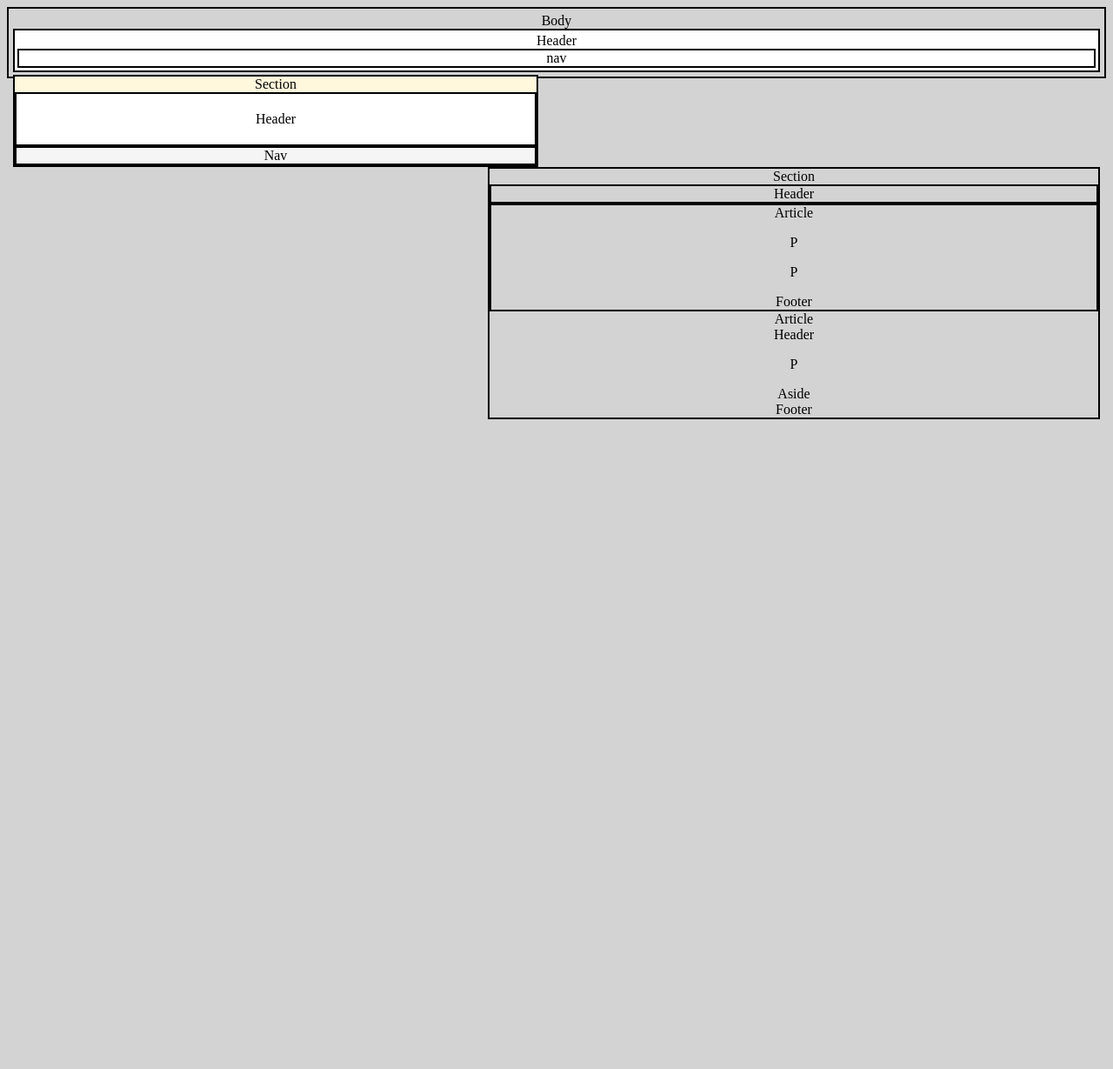
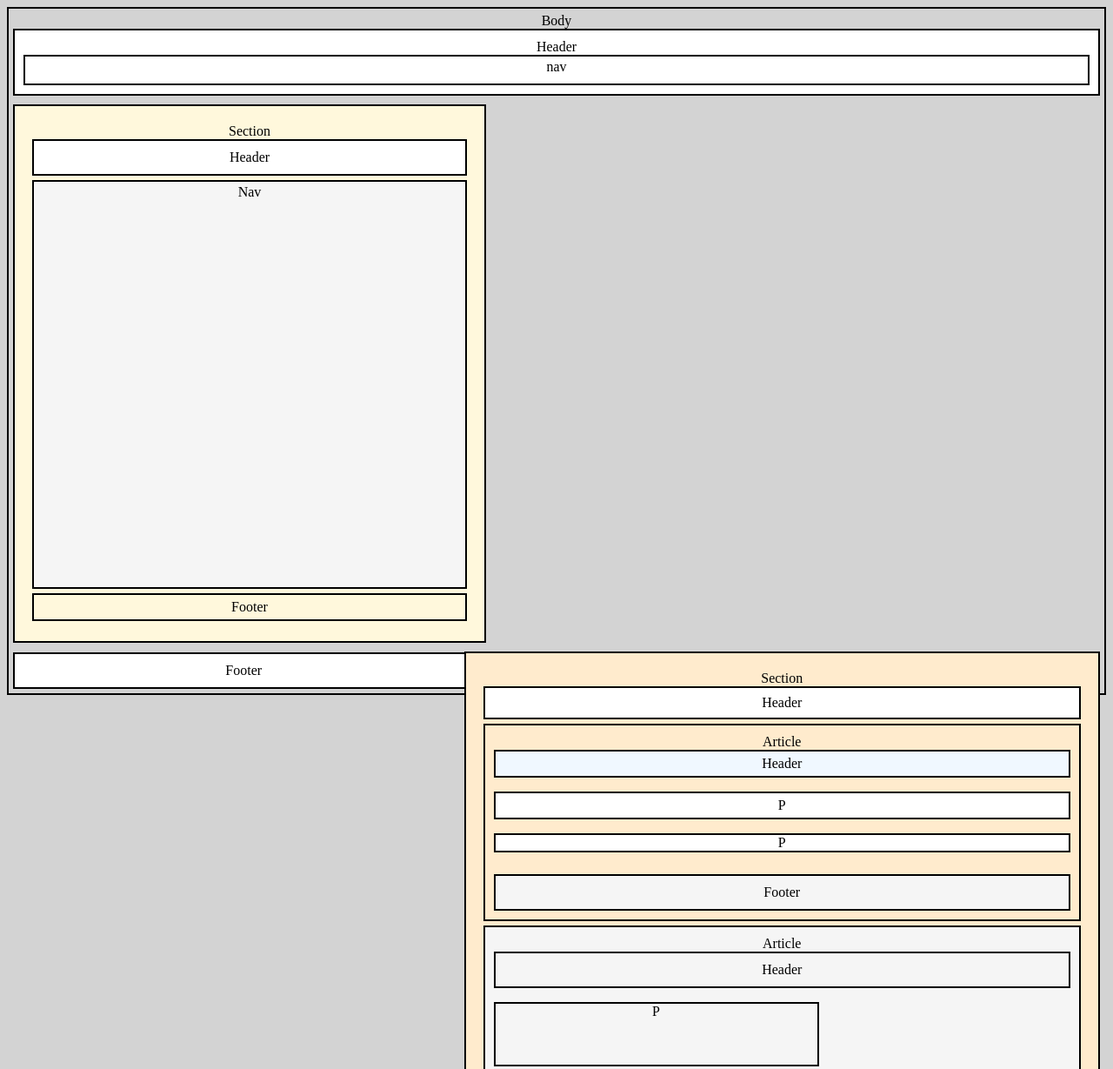
Before and after one commit to hanzlac/FrontEndProject, a plain HTML site: page index.html in a window 1280 px wide. Shown: the top 1229 px of the page at 87% size. Before the commit the page ends 800 px from the top, so only its background shows below. Drawn offline with Linux system fonts and the light colour scheme.

Commit message:
from inline to CSS index.css

```diff
--- /dev/null
+++ b/css/index.css
@@ -0,0 +1,34 @@
+body{
+    border: 2px solid black;
+    padding: 5px;
+    background: lightgrey;
+
+}
+
+header{
+    border: 2px solid black;
+    padding: 8px;
+    background-color: white;
+}
+nav{
+    border: 2px solid black;
+    background-color: white;
+    padding: 3px;
+    height: 25px;
+}
+
+    section {
+        border: 2px solid black;
+        background-color: cornsilk;
+        float: left;
+        margin-top: 10px;
+        height: 575px;
+        padding: 20px;
+        width: 500px;
+    }
+    header {
+        background-color: white;
+        border: 2px solid black;
+    padding: 10px;
+
+}
--- a/index.html
+++ b/index.html
@@ -4,45 +4,50 @@
     <meta charset="UTF-8">
     <title>Title</title>
     <style>
-        #body{
+        body{
             text-align: center;
         }
     </style>
+
+    <link rel="stylesheet" type="text/css" href="css/index.css" />
+
 </head>
 
 
-<body id="body" style="border: 2px solid black;padding: 5px;background: lightgrey">
+<body>
 Body
-
-<header style="text-align: center; border: 2px solid black;padding: 3px;background-color: white"> Header
-    <nav style="border: 2px solid black;background-color: white;">nav </nav>
+<header>
+    Header
+    <nav>nav </nav>
 </header>
 
 
-<section style="border: 2px solid black;width: 600px;background-color: cornsilk; float: left; margin-top: 3px;max-height: 500px;">Section
+    <section>Section
 
-    <header style="background-color: white;border: 2px solid black; padding: 20px"> Header </header>
-    <nav style="border: solid black 2px;background-color: whitesmoke"> Nav</nav>
-</section>
-
-<section style="border: 2px solid black;width: 700px; float: right;"> Section
-    <header style="border: 2px solid black;">Header</header>
-    <article style="border: 2px solid black;"> Article
-        <header></header>
-        <p> P </p>
-        <p> P </p>
-            <footer></footer> Footer</Footer>
-        </article>
-    <article> Article
-        <header> Header</header>
-        <p> P </p>
-        <aside> Aside</aside>
-        <footer> Footer </footer>
-        </article>
-
+        <header style="background-color: white;border: 2px solid black; padding: 10px;"> Header </header>
+            <nav style="border: solid black 2px;background-color: whitesmoke; margin-outside: 10px;margin-top: 5px;height: 80%;text-align: center"> Nav</nav>
+            <footer style="border: solid black 2px; padding: 5px;margin-outside: 10px;margin-top: 5px"> Footer</footer>
     </section>
 
+    <section style="border: 2px solid black;height: 575px; float: right; margin-top: 10px; padding: 20px; background-color: blanchedalmond;width: 55%"> Section
+         <header style="border: 2px solid black; alignment: center;padding: 8px;margin-outside: 10px">Header</header>
+            <article style="border: 2px solid black;padding: 10px;margin-outside: 5px; margin-top: 5px;margin-bottom: 5px"> Article
+         <header style="border: 2px solid black;background-color: aliceblue;padding: 5px;margin-outside: 10px"> Header</header>
+                <p style="border: 2px solid black;background-color: white;padding: 5px;margin-outside: 10px"> P </p>
+                <p style="border: 2px solid black;background-color: white; margin-outside: 10px"> P </p>
+             <footer style="border: solid black 2px;background-color: whitesmoke;padding: 10px;margin-outside: 10px;margin-top: 25px"> Footer </Footer>
+            </article>
+        <article style="border: solid black 2px;background-color: whitesmoke;padding: 10px;height: 220px;margin-top: 2px"> Article
+                <header style="border: solid black 2px;background-color: whitesmoke;padding: 10px"> Header</header>
+                <p style="border: solid black 2px;background-color: whitesmoke; float: left;height: 70px;width: 370px;">P</p>
+                <aside style="border: solid black 2px;background-color: whitesmoke; float: right;padding: 5px; width: 300px;height: 70px; margin-top: 10px">Aside</aside>
+                <footer style="border: solid black 2px;background-color: whitesmoke;margin-top: 110px;padding: 15px; height: 3px">Footer</footer>
+        </article>
+    <footer style="border: solid black 2px;background-color: whitesmoke;margin-top: 5px;padding: 10px">Footer bottom</footer>
+    </section>
 
+<footer style="text-align: center; border: 2px solid black;padding: 10px;background-color: white; border-width: 2px;alignment: center;margin-top: 640px"> Footer
+</footer>
 
 </body>
 </html>
```
